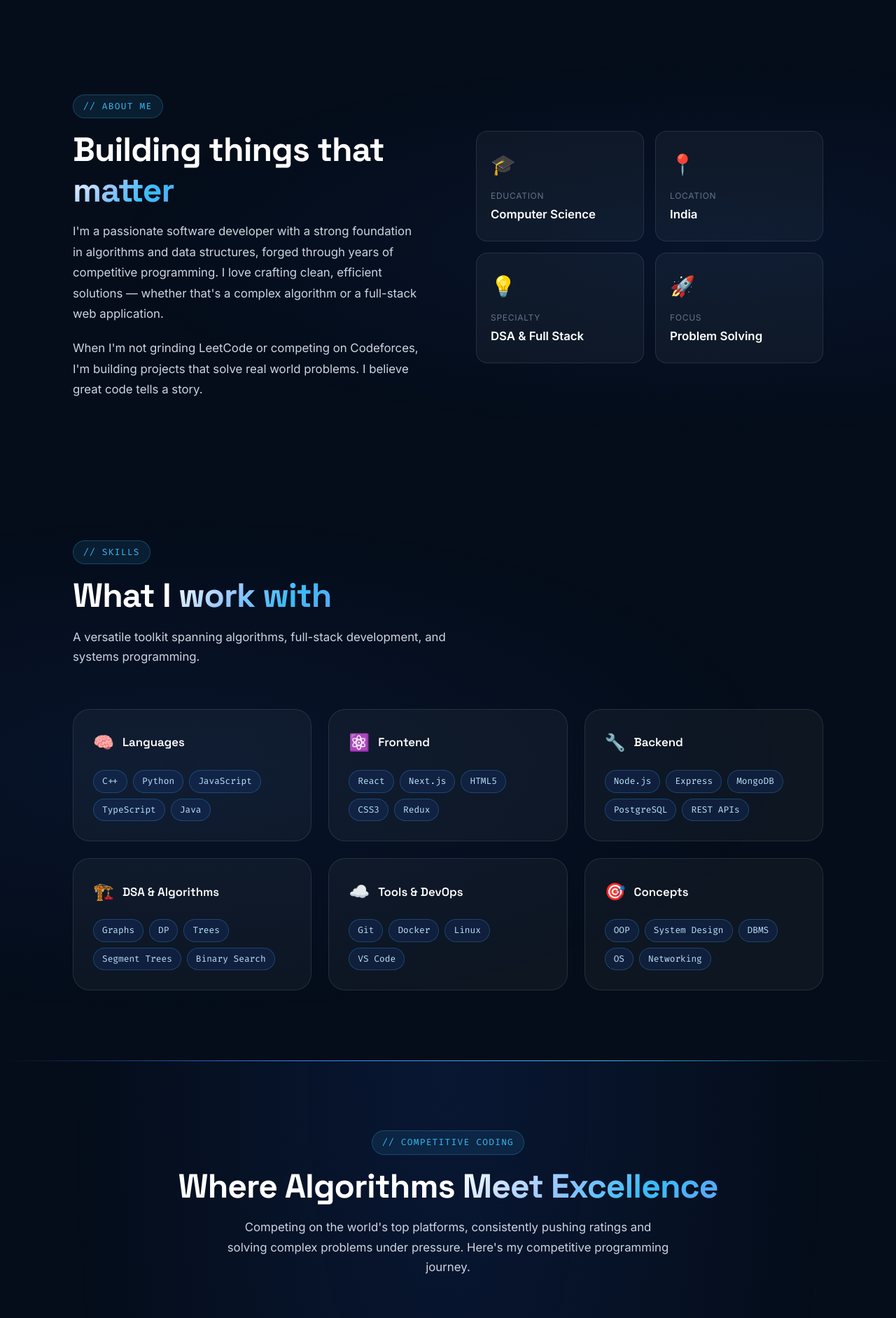
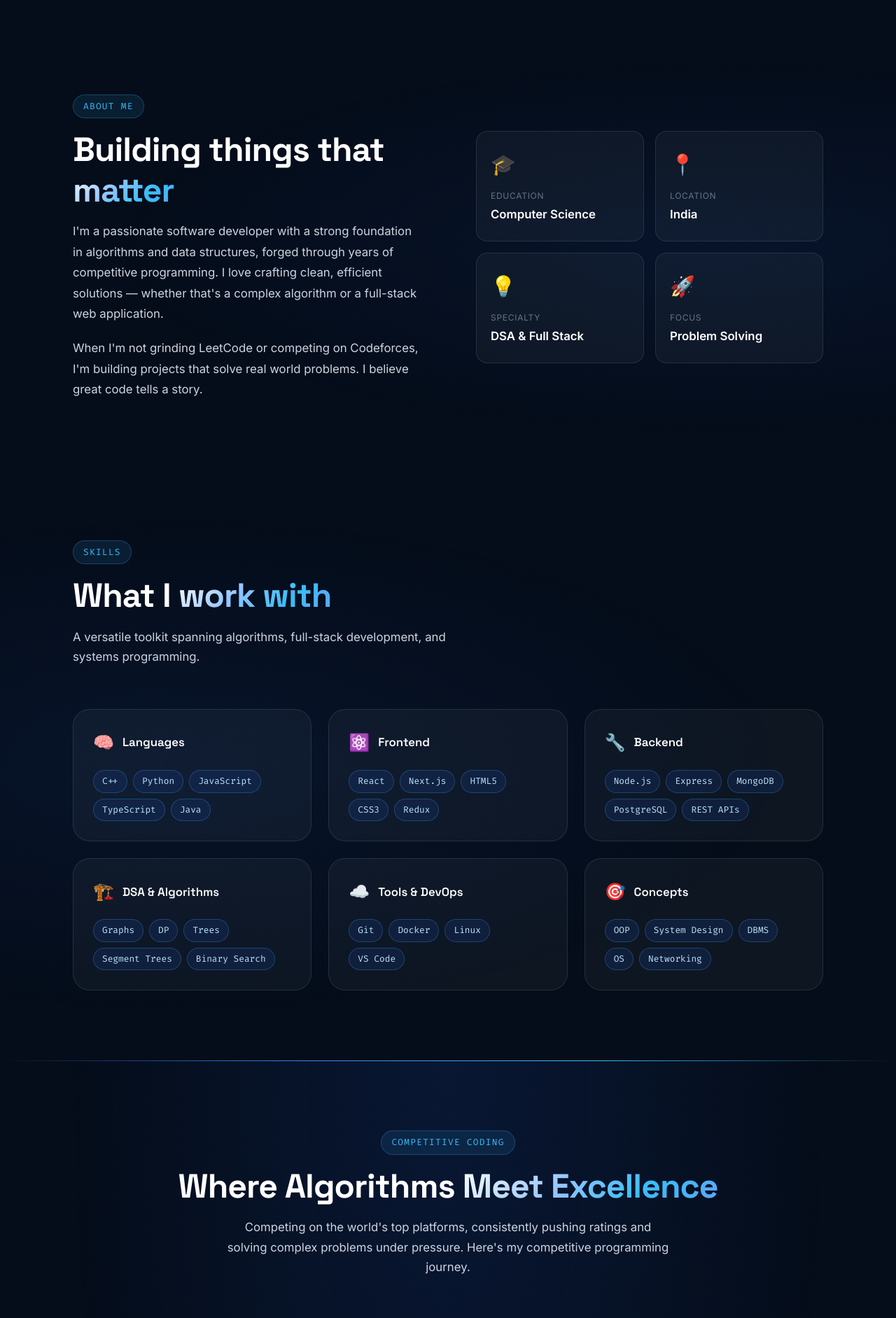
Before and after one commit to megatron144/portfolio_, a React (Vite) app: page / in a window 1280 px wide. Shown: the part 900-2783 px from the top of the page at 70% size. Built offline with nearby package versions, Linux system fonts and the light colour scheme; no server answers.

Commit message:
fix: irrelevant text removed

```diff
--- a/src/components/About/About.jsx
+++ b/src/components/About/About.jsx
@@ -16,7 +16,7 @@ export default function About() {
       <div className="container">
         <div className={styles.grid}>
           <div>
-            <p className="section-tag">// about me</p>
+            <p className="section-tag">About Me</p>
             <h2 className="section-title">
               Building things that<br />
               <span className="gradient-text">matter</span>
--- a/src/components/Competitive/Competitive.jsx
+++ b/src/components/Competitive/Competitive.jsx
@@ -70,7 +70,7 @@ export default function Competitive() {
     <section id="competitive" className={styles.section} aria-label="Competitive Coding Achievements">
       <div className="container">
         <div className={styles.intro}>
-          <p className="section-tag">// competitive coding</p>
+          <p className="section-tag">Competitive Coding</p>
           <h2 className="section-title">
             Where Algorithms <span className="gradient-text">Meet Excellence</span>
           </h2>
--- a/src/components/Competitive/PlatformCard.jsx
+++ b/src/components/Competitive/PlatformCard.jsx
@@ -24,11 +24,6 @@ export default function PlatformCard({ platform, handle, rating, ratingLabel, ra
           <div>
             <div className={styles.nameRow}>
               <div className={styles.platformName}>{platform}</div>
-              {isLive && (
-                <span className={styles.liveBadge} title="Real-time data fetched from official API">
-                  <span className={styles.liveDot}></span> Live API
-                </span>
-              )}
             </div>
             <div className={styles.handle}>@{handle}</div>
           </div>
--- a/src/components/Contact/Contact.jsx
+++ b/src/components/Contact/Contact.jsx
@@ -62,7 +62,7 @@ export default function Contact() {
   return (
     <section id="contact" className={styles.section} aria-label="Contact">
       <div className="container">
-        <p className="section-tag">// contact</p>
+        <p className="section-tag">Contact</p>
         <h2 className="section-title">Let's <span className="gradient-text">Connect</span></h2>
 
         <div className={styles.grid}>
--- a/src/components/Projects/Projects.jsx
+++ b/src/components/Projects/Projects.jsx
@@ -114,7 +114,7 @@ export default function Projects() {
   return (
     <section id="projects" className={styles.section} aria-label="Projects">
       <div className="container">
-        <p className="section-tag">// projects &amp; code</p>
+        <p className="section-tag">Projects &amp; Code</p>
         <h2 className="section-title">What I've <span className="gradient-text">Built</span></h2>
         <p className="section-subtitle">A selection of projects and open-source code showcasing end-to-end engineering.</p>
 
@@ -130,11 +130,6 @@ export default function Projects() {
               <div className={styles.githubNameRow}>
                 <span className={styles.githubName}>{profile.name || 'Aditya Raj'}</span>
                 <span className={styles.githubHandle}>@{profile.login}</span>
-                {isLive && (
-                  <span className={styles.liveBadge} title="Connected to GitHub API">
-                    <span className={styles.liveDot} /> Live API
-                  </span>
-                )}
               </div>
               <p className={styles.githubBio}>{profile.bio || 'BTech student ECE at IIIT Tiruchirappalli.'}</p>
             </div>
--- a/src/components/Skills/Skills.jsx
+++ b/src/components/Skills/Skills.jsx
@@ -29,7 +29,7 @@ export default function Skills() {
   return (
     <section id="skills" className={styles.skills} aria-label="Skills and Technologies">
       <div className="container">
-        <p className="section-tag">// skills</p>
+        <p className="section-tag">Skills</p>
         <h2 className="section-title">What I <span className="gradient-text">work with</span></h2>
         <p className="section-subtitle">A versatile toolkit spanning algorithms, full-stack development, and systems programming.</p>
         <div className={styles.grid} role="list">
```
